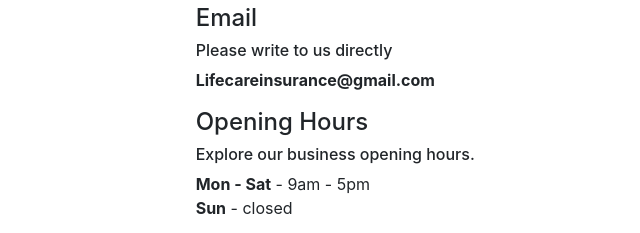
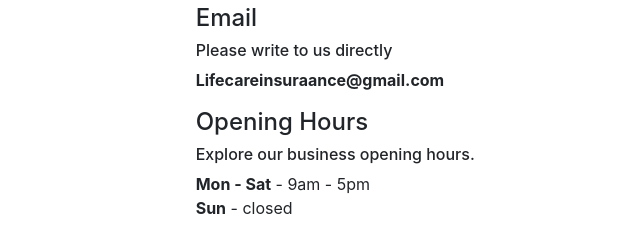
Before and after one commit to Sarthaksaraswat7/LIC-Advisor-Webpage, a plain HTML site: page contact.html in a window 1280 px wide. Shown: the part 642-875 px from the top of the page, 241-881 px from the left. Drawn offline with nearby package versions, Linux system fonts and the light colour scheme.

Commit message:
Update contact.html

```diff
--- a/contact.html
+++ b/contact.html
@@ -125,7 +125,7 @@
      <strong>+91-9464 909 631</strong><br></p>
       <h4 id="list-item-3">Email</h4>
       <h6>Please write to us directly</h6>
-      <p> <strong>Lifecareinsurance@gmail.com</strong></p>
+      <p> <strong>Lifecareinsuraance@gmail.com</strong></p>
       <h4 id="list-item-4">Opening Hours</h4>
       <h6>Explore our business opening hours.</h6>
       <p><strong>Mon - Sat</strong>       -   9am - 5pm<br>
```
